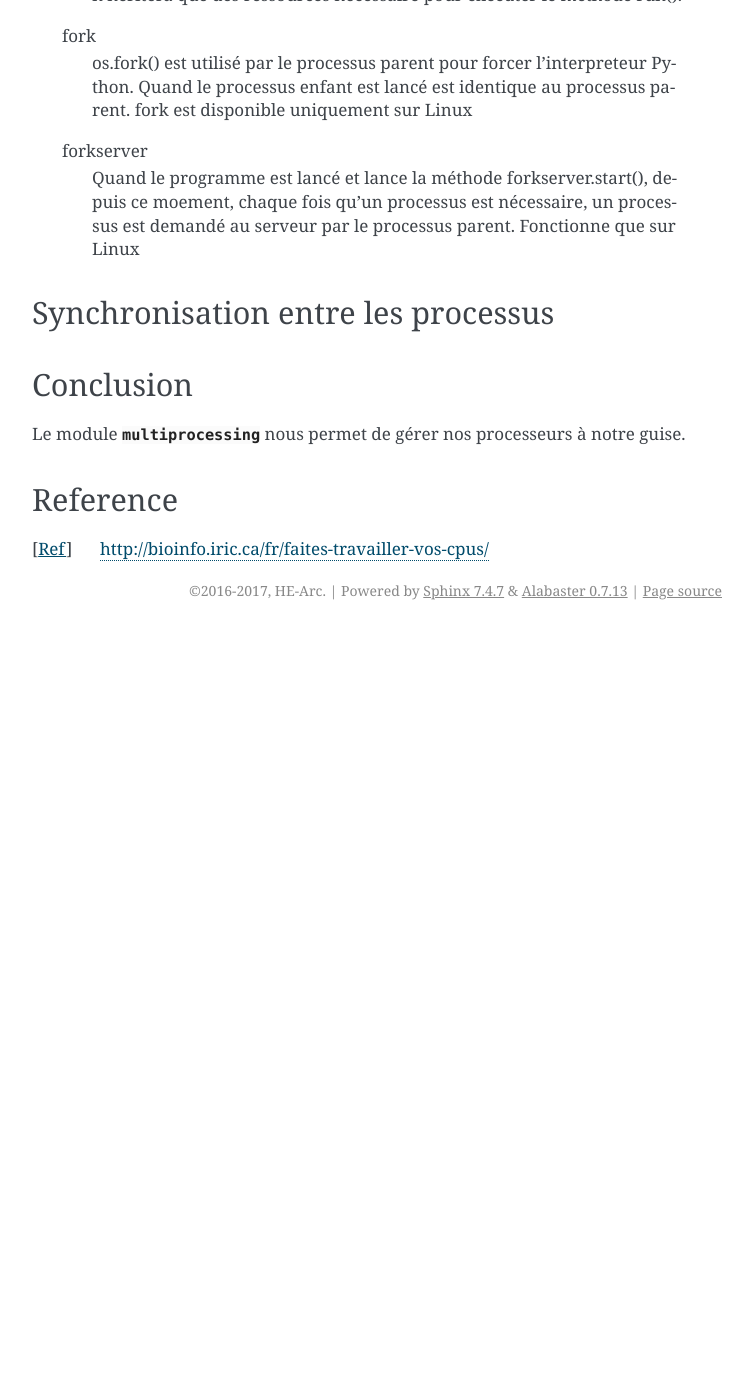
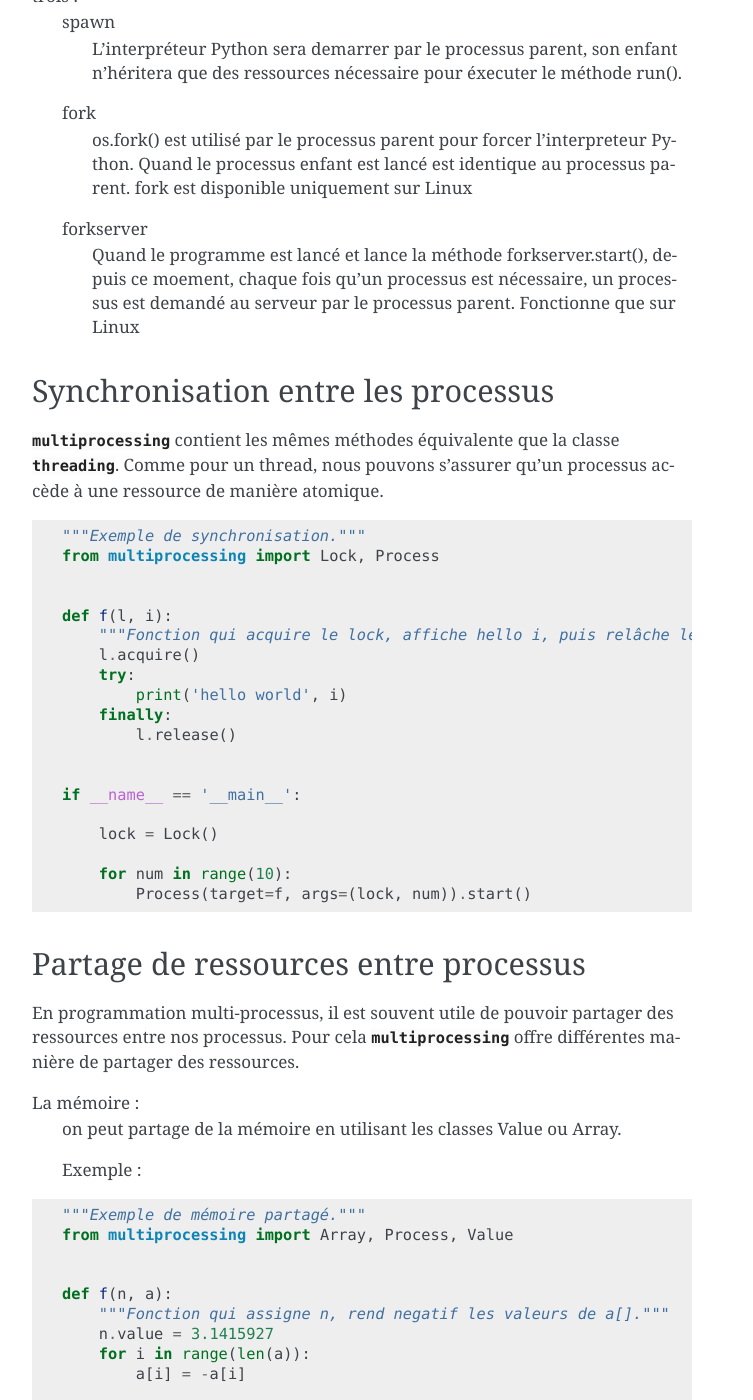
Before and after one commit to HE-Arc/livre-python, a Sphinx documentation site: the page built from source/multiprocessing/index.rst, in a window 1280 px wide and 1400 px high, scrolled down 2941 px. Shown: the whole window, without its empty margins (388-1141 px from the left). Built offline with Sphinx 7.4.7, drawn with Linux system fonts in a browser that asks for light colours; before the commit the page ends 3571 px from its top, so only the background shows below that; some of the changed text lies outside the part shown.

Commit message:
partage de ressources et synchronisation

```diff
--- /dev/null
+++ b/source/multiprocessing/exemples/manager.py
@@ -0,0 +1,23 @@
+"""Exemple de la classe Manager."""
+from multiprocessing import Manager, Process
+
+
+def f(d, l):
+    """Fonction qui associe 3 valeurs à leurs clé et inverse l'ordre de l[]."""
+    d[1] = '1'
+    d['2'] = 2
+    d[0.25] = None
+    l.reverse()
+
+
+if __name__ == '__main__':
+    with Manager() as manager:
+        d = manager.dict()
+        e = manager.list(range(10))
+
+        p = Process(target=f, args=(d, e))
+        p.start()
+        p.join()
+
+        print(d)
+        print(l)
--- /dev/null
+++ b/source/multiprocessing/exemples/sharedmemory.py
@@ -0,0 +1,22 @@
+"""Exemple de mémoire partagé."""
+from multiprocessing import Array, Process, Value
+
+
+def f(n, a):
+    """Fonction qui assigne n, rend negatif les valeurs de a[]."""
+    n.value = 3.1415927
+    for i in range(len(a)):
+        a[i] = -a[i]
+
+
+if __name__ == '__main__':
+
+    num = Value('d', 0.0)
+    arr = Array('i', range(10))
+
+    p = Process(target=f, args=(num, arr))
+    p.start()
+    p.join()
+
+    print(num.value)
+    print(arr[:])
--- /dev/null
+++ b/source/multiprocessing/exemples/synchro.py
@@ -0,0 +1,19 @@
+"""Exemple de synchronisation."""
+from multiprocessing import Lock, Process
+
+
+def f(l, i):
+    """Fonction qui acquire le lock, affiche hello i, puis relâche le lock."""
+    l.acquire()
+    try:
+        print('hello world', i)
+    finally:
+        l.release()
+
+
+if __name__ == '__main__':
+
+    lock = Lock()
+
+    for num in range(10):
+        Process(target=f, args=(lock, num)).start()
--- a/source/multiprocessing/index.rst
+++ b/source/multiprocessing/index.rst
@@ -25,7 +25,7 @@ Process
 
 :py:mod:`multiprocessing` contient plusieurs classes très utiles, je vais vous introduire à quelques unes.
 
-Prenons tout d'abord la classe `Process <https://docs.python.org/3.6/library/multiprocessing.html#multiprocessing.Process>`_, la classe `Process <https://docs.python.org/3.6/library/multiprocessing.html#multiprocessing.Process>`_ nous permet de créer des processus en créant un objets `Process <https://docs.python.org/3.6/library/multiprocessing.html#multiprocessing.Process>`_, en appelant sa méthode start().
+Prenons tout d'abord la classe :py:class:`multiprocessing.Process`, la classe :py:class:`multiprocessing.Process` nous permet de créer des processus en créant un objets :py:class:`multiprocessing.Process`, en appelant sa méthode start().
 
 Dans l'exemple suivant nous avons deux fonction en plus du main, dans la première fonction 'info' nous affichons le titre passé en paramètre ainsi que le nom du module, le numero du processus parent et le numero du processus. La deuxième fonction appelle la première fonction et ensuite écrit 'hello + le nom passé en paramètre'.
 Dans le main, nous appelonr la fonction info puis nous créons un objet Process avec comme arguments 'target = f' qui est la fonction que le processus éxecutera et les arguments de la fonction 'args=('bob')', ensuite nous lancons le processus avec p.start() et p.join().
@@ -50,7 +50,7 @@ Warning : Si un processus est "tué", les données risquent d'être corrompu dan
 Pipe
 ^^^^
 
-La classe Pipe permet aussi la communication entre deux processus.
+La classe Pipe permet aussi la communication entre deux processus. Le constructeur du pipe retourne deux objet de connection qui sont l'entrée et la sortie du pipe.
 
 .. literalinclude:: ./exemples/pipe.py
 
@@ -74,11 +74,35 @@ Il y a plusieurs façon de demarrer un processus, le multiprocessing en contient
 Synchronisation entre les processus
 -----------------------------------
 
+:py:mod:`multiprocessing` contient les mêmes méthodes équivalente que la classe :py:mod:`threading`. Comme pour un thread, nous pouvons s'assurer qu'un processus accède à une ressource de manière atomique.
+
+.. literalinclude:: ./exemples/synchro.py
+
+Partage de ressources entre processus
+-------------------------------------
+
+En programmation multi-processus, il est souvent utile de pouvoir partager des ressources entre nos processus. Pour cela :py:mod:`multiprocessing` offre différentes manière de partager des ressources.
+
+La mémoire :
+	on peut partage de la mémoire en utilisant les classes Value ou Array.
+
+	Exemple :
+
+.. literalinclude:: ./exemples/sharedmemory.py
+
+Serveur de processus :
+	Un objet renvoyé par la classe Manager() contrôle un serveur de processus qui contient des objets Python et permet à d'autres processus de les manipuler à l'aide de proxies.
+
+	Exemple :
+
+.. literalinclude:: ./exemples/manager.py
+
+
 
 Conclusion
 ----------
 
-Le module :py:mod:`multiprocessing` nous permet de gérer nos processeurs à notre guise.
+Le module :py:mod:`multiprocessing` nous permet de gérer nos processeurs.
 
 Reference
 ---------
```
